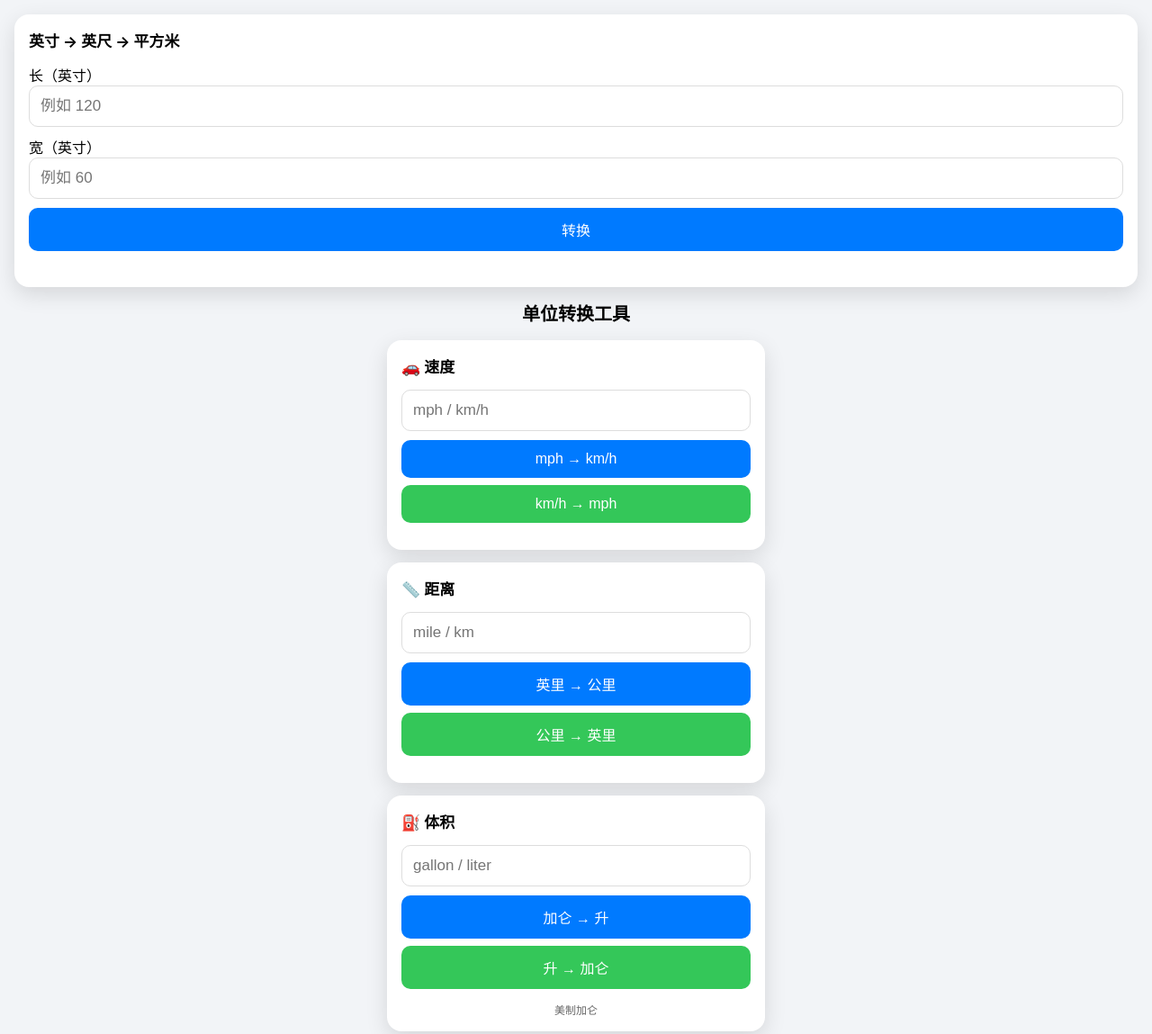
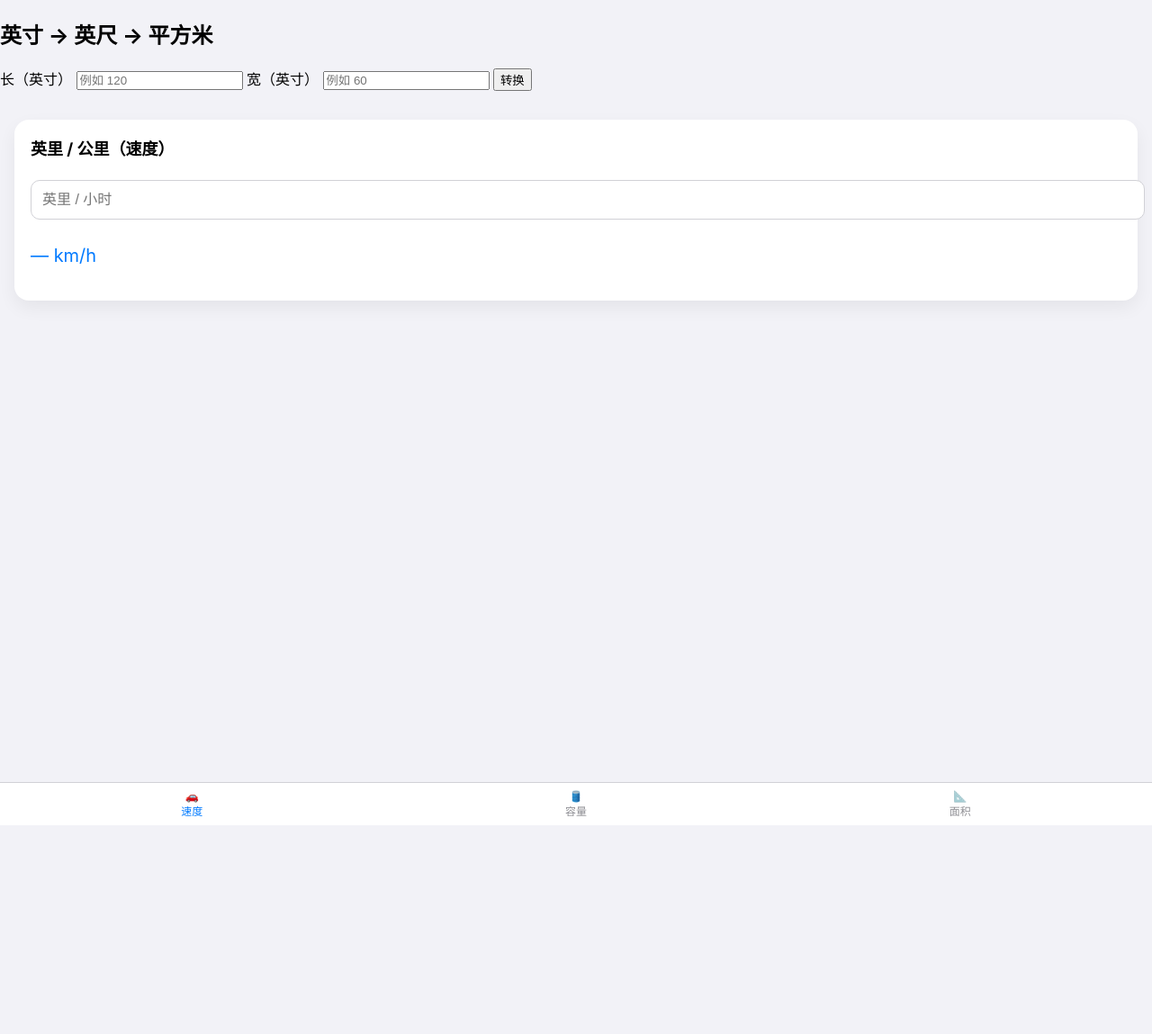
Before and after one commit to jackiestone930-dot/unit-tools, a plain HTML site: page index.html in a window 1280 px wide. Shown: the top 1149 px of the page at 90% size. After the commit the page ends 917 px from the top, so only its background shows below. Drawn offline with Linux system fonts and the light colour scheme.

Commit message:
index.html

```diff
--- a/index.html
+++ b/index.html
@@ -29,97 +29,128 @@
 </section>
   <style>
     body {
-      font-family: -apple-system, BlinkMacSystemFont, "Segoe UI", sans-serif;
-      background: #f2f4f7;
   margin: 0;
+  background: #f2f2f7;
+  font-family: -apple-system, BlinkMacSystemFont, sans-serif;
+}
+
+.app {
+  display: flex;
+  flex-direction: column;
+  height: 100vh;
+}
+
+.pages {
+  flex: 1;
+  overflow-y: auto;
+}
+
+.page {
+  display: none;
   padding: 16px;
-      -webkit-user-select: none;
 }
-    .container {
-      max-width: 420px;
-      margin: auto;
+
+.page.active {
+  display: block;
 }
-    h1 {
-      text-align: center;
-      font-size: 20px;
-      margin-bottom: 16px;
+
+.ios-card {
+  background: #fff;
+  border-radius: 16px;
+  padding: 18px;
+  box-shadow: 0 8px 20px rgba(0,0,0,.06);
 }
-    .card {
-      background: #fff;
-      padding: 16px;
-      border-radius: 16px;
-      box-shadow: 0 8px 24px rgba(0,0,0,0.12);
-      margin-bottom: 14px;
+
+.ios-card h2 {
+  margin-top: 0;
+  font-size: 18px;
 }
-    h2 {
-      margin-top: 0;
-      font-size: 17px;
-    }
-    input {
-      width: 100%;
-      padding: 12px;
-      font-size: 17px;
-      margin-bottom: 10px;
-      box-sizing: border-box;
-      border-radius: 10px;
-      border: 1px solid #ddd;
-    }
-    button {
+
+.ios-card input {
   width: 100%;
   padding: 12px;
   font-size: 16px;
+  margin: 8px 0;
+  border-radius: 10px;
+  border: 1px solid #d1d1d6;
+}
+
+.ios-card p {
+  font-size: 20px;
+  color: #007aff;
+}
+
+/* Tab Bar */
+.tab-bar {
+  display: flex;
+  border-top: 1px solid #d1d1d6;
+  background: #fff;
+}
+
+.tab {
+  flex: 1;
+  padding: 8px 0;
+  background: none;
   border: none;
-      border-radius: 10px;
-      cursor: pointer;
-      background: #007aff;
-      color: white;
-      margin-bottom: 8px;
+  font-size: 12px;
+  color: #8e8e93;
 }
-    button.alt {
-      background: #34c759;
+
+.tab span {
+  display: block;
 }
-    .result {
-      text-align: center;
-      font-weight: 600;
-      margin-top: 6px;
-    }
-    .note {
-      text-align: center;
-      font-size: 12px;
-      color: #666;
-      margin-top: 6px;
+
+.tab.active {
+  color: #007aff;
 }
   </style>
 </head>
 <body>
 
-<div class="container">
-  <h1>单位转换工具</h1>
+<div class="app">
 
-  <div class="card">
-    <h2>🚗 速度</h2>
-    <input type="number" id="speed" placeholder="mph / km/h">
-    <button onclick="mphToKmh()">mph → km/h</button>
-    <button class="alt" onclick="kmhToMph()">km/h → mph</button>
-    <div class="result" id="speedResult"></div>
+  <!-- 页面内容 -->
+  <main class="pages">
+
+    <!-- 速度 -->
+    <section class="page active" id="speed">
+      <div class="ios-card">
+        <h2>英里 / 公里（速度）</h2>
+        <input type="number" id="mph" placeholder="英里 / 小时">
+        <p id="kmhResult">— km/h</p>
       </div>
+    </section>
 
-  <div class="card">
-    <h2>📏 距离</h2>
-    <input type="number" id="distance" placeholder="mile / km">
-    <button onclick="mileToKm()">英里 → 公里</button>
-    <button class="alt" onclick="kmToMile()">公里 → 英里</button>
-    <div class="result" id="distanceResult"></div>
+    <!-- 容量 -->
+    <section class="page" id="volume">
+      <div class="ios-card">
+        <h2>加仑 / 升</h2>
+        <input type="number" id="gallon" placeholder="加仑">
+        <p id="literResult">— 升</p>
       </div>
+    </section>
 
-  <div class="card">
-    <h2>⛽ 体积</h2>
-    <input type="number" id="volume" placeholder="gallon / liter">
-    <button onclick="gallonToLiter()">加仑 → 升</button>
-    <button class="alt" onclick="literToGallon()">升 → 加仑</button>
-    <div class="result" id="volumeResult"></div>
-    <div class="note">美制加仑</div>
+    <!-- 面积 -->
+    <section class="page" id="area">
+      <div class="ios-card">
+        <h2>英寸 → 平方米</h2>
+        <input type="number" id="lengthIn" placeholder="长度（英寸）">
+        <input type="number" id="widthIn" placeholder="宽度（英寸）">
+
+        <p id="areaFt">— ft²</p>
+        <p id="areaM">— ㎡</p>
       </div>
+    </section>
+
+  </main>
+
+  <!-- 底部 Tab -->
+  <nav class="tab-bar">
+    <button class="tab active" data-tab="speed">🚗<span>速度</span></button>
+    <button class="tab" data-tab="volume">🛢️<span>容量</span></button>
+    <button class="tab" data-tab="area">📐<span>面积</span></button>
+  </nav>
+
 </div>
 
 <script>
@@ -181,5 +212,48 @@ function convertArea() {
   `${areaM2.toFixed(3)} 平方米 (㎡)`;
 }
 </script>
+  <script>
+// Tab 切换
+document.querySelectorAll('.tab').forEach(tab => {
+  tab.addEventListener('click', () => {
+    document.querySelectorAll('.tab').forEach(t => t.classList.remove('active'));
+    document.querySelectorAll('.page').forEach(p => p.classList.remove('active'));
+
+    tab.classList.add('active');
+    document.getElementById(tab.dataset.tab).classList.add('active');
+  });
+});
+
+// 速度
+document.getElementById('mph').addEventListener('input', e => {
+  const v = parseFloat(e.target.value);
+  document.getElementById('kmhResult').textContent =
+    isNaN(v) ? '— km/h' : (v * 1.609344).toFixed(2) + ' km/h';
+});
+
+// 容量
+document.getElementById('gallon').addEventListener('input', e => {
+  const v = parseFloat(e.target.value);
+  document.getElementById('literResult').textContent =
+    isNaN(v) ? '— 升' : (v * 3.78541).toFixed(2) + ' 升';
+});
+
+// 面积
+function updateArea() {
+  const l = parseFloat(lengthIn.value);
+  const w = parseFloat(widthIn.value);
+  if (isNaN(l) || isNaN(w)) {
+    areaFt.textContent = '— ft²';
+    areaM.textContent = '— ㎡';
+    return;
+  }
+  const ft2 = (l / 12) * (w / 12);
+  areaFt.textContent = ft2.toFixed(2) + ' ft²';
+  areaM.textContent = (ft2 * 0.09290304).toFixed(3) + ' ㎡';
+}
+
+lengthIn.addEventListener('input', updateArea);
+widthIn.addEventListener('input', updateArea);
+</script>
 </body>
 </html>
```
Lines whose indentation alone changed are shown as unchanged.
